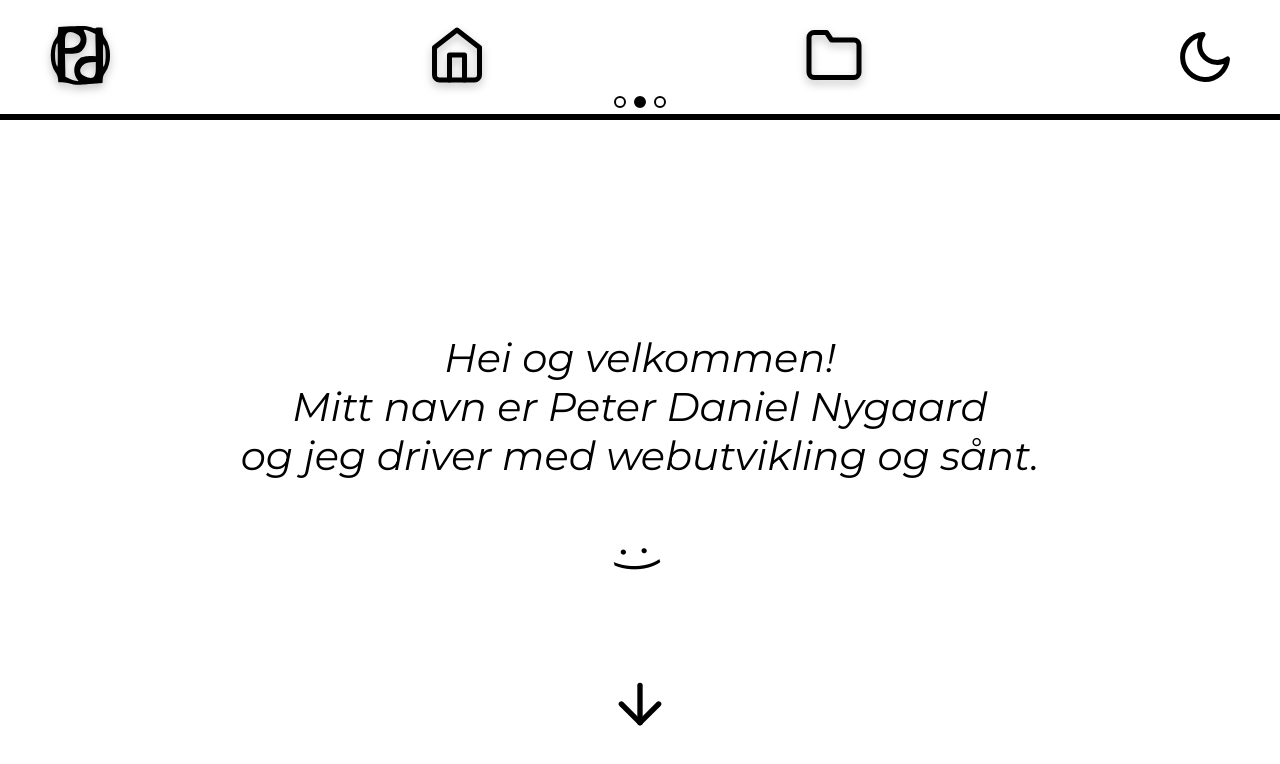
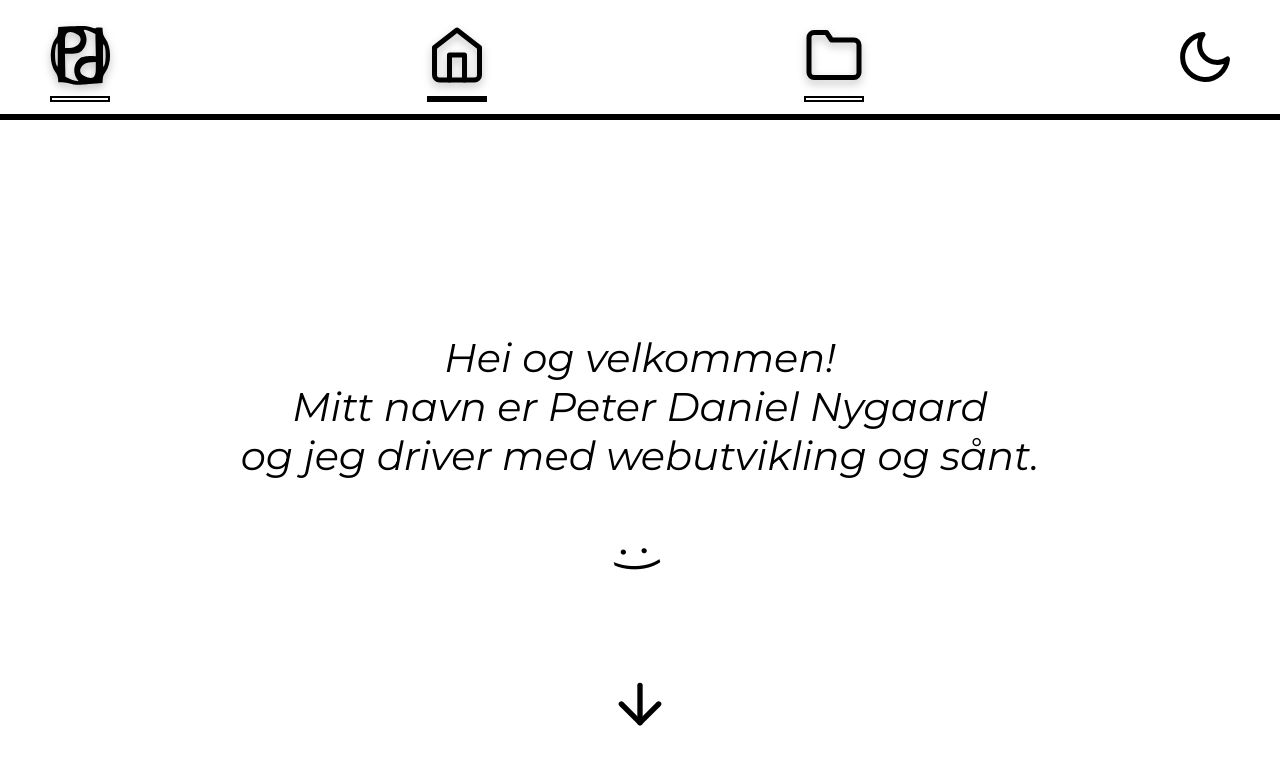
Before and after one commit to Peter-kodeHode/portfolio_react, a React (Create React App) app: page / in a window 1280 px wide. Shown: the top 764 px of the page. Built offline with nearby package versions, Linux system fonts and the light colour scheme.

Commit message:
refactor:  enhanced page indicator functionality with dynamic icon positioning

```diff
--- a/src/components/navigation/NavBar.css
+++ b/src/components/navigation/NavBar.css
@@ -20,9 +20,7 @@
 }
 
 @media (max-width: 500px) {
-  .navbar {
-    height: 15dvh;
-  }
+
 
   .navbar > a {
     margin: 1em;
--- a/src/components/ui/PageIndicator/PageIndicator.css
+++ b/src/components/ui/PageIndicator/PageIndicator.css
@@ -1,10 +1,9 @@
 .indicator-container {
   position: fixed;
   top: 12dvh;
-  left: 50dvw;
-  transform: translateX(-50%);
-  display: flex;
-  gap: 0.5rem;
+  left: 0;
+  width: 100vw;
+  height: 12px;
   z-index: 100;
   pointer-events: none;
 }
@@ -16,13 +15,13 @@
 }
 
 .indicator-dot {
-  width: 12px;
-  height: 12px;
-  border-radius: 50%;
+  width: 60px;
+  height: 6px;
   background-color: var(--primary);
   transition: all 300ms ease;
   border: 2px solid var(--secondary);
   pointer-events: auto;
+  position: absolute;
 }
 
 .indicator-dot.active {
--- a/src/components/ui/PageIndicator/index.js
+++ b/src/components/ui/PageIndicator/index.js
@@ -1,4 +1,4 @@
-import React from 'react';
+import React, { useState, useEffect, useCallback, useRef } from 'react';
 import { useLocation } from 'react-router-dom';
 import "./PageIndicator.css";
 
@@ -7,6 +7,84 @@ const PageIndicator = () => {
   const pages = ['/aboutme', '/', '/projects'];
   const pageNames = ['Om meg', 'Hjem', 'Prosjekter'];
   const currentIndex = pages.indexOf(location.pathname);
+
+  const [iconPositions, setIconPositions] = useState([]);
+  const observerRef = useRef(null);
+
+  const updateIconPositions = useCallback(() => {
+    // Get all navbar icons in order: logo (about), home, projects
+    const logoIcon = document.querySelector('.logo-icon');
+    const homeIcon = document.querySelector('.home-icon');
+    const projectsIcon = document.querySelector('.projects-icon');
+
+    const icons = [logoIcon, homeIcon, projectsIcon];
+    const positions = [];
+
+    icons.forEach(icon => {
+      if (icon) {
+        const rect = icon.getBoundingClientRect();
+        const centerX = rect.left + (rect.width / 2);
+        positions.push(centerX);
+      }
+    });
+
+    setIconPositions(positions);
+  }, []);
+
+  useEffect(() => {
+    // Update positions on mount
+    updateIconPositions();
+
+    // Use ResizeObserver on document.body to catch all resize events
+    if (observerRef.current) {
+      observerRef.current.disconnect();
+    }
+
+    observerRef.current = new ResizeObserver(() => {
+      // More aggressive timing for maximize/windowed transitions
+      updateIconPositions();
+      requestAnimationFrame(() => {
+        updateIconPositions();
+        requestAnimationFrame(updateIconPositions);
+      });
+
+      // Extended timing to catch slower browser adjustments
+      setTimeout(updateIconPositions, 50);
+      setTimeout(updateIconPositions, 150);
+      setTimeout(updateIconPositions, 300);
+      setTimeout(updateIconPositions, 500); // Extra delay for stubborn transitions
+    });
+
+    // Observe the body element for size changes
+    observerRef.current.observe(document.body);
+
+    // Also observe the navbar itself in case it changes
+    const navbar = document.querySelector('.navbar');
+    if (navbar) {
+      observerRef.current.observe(navbar);
+    }
+
+    // Fallback resize listener with extended timing
+    const handleResize = () => {
+      updateIconPositions();
+      setTimeout(updateIconPositions, 50);
+      setTimeout(updateIconPositions, 200);
+      setTimeout(updateIconPositions, 400);
+    };
+
+    window.addEventListener('resize', handleResize);
+
+    // Small delay to ensure navbar is fully rendered on mount
+    const timer = setTimeout(updateIconPositions, 100);
+
+    return () => {
+      if (observerRef.current) {
+        observerRef.current.disconnect();
+      }
+      window.removeEventListener('resize', handleResize);
+      clearTimeout(timer);
+    };
+  }, [updateIconPositions]);
 
   return (
     <div
@@ -18,6 +96,11 @@ const PageIndicator = () => {
         <div
           key={index}
           className={`indicator-dot ${index === currentIndex ? 'active' : ''}`}
+          style={{
+            position: 'absolute',
+            left: iconPositions[index] ? `${iconPositions[index]}px` : 'auto',
+            transform: iconPositions[index] ? 'translateX(-50%)' : 'none'
+          }}
           role="status"
           aria-label={`${pageNames[index]} side`}
           aria-current={index === currentIndex ? 'page' : undefined}
```
